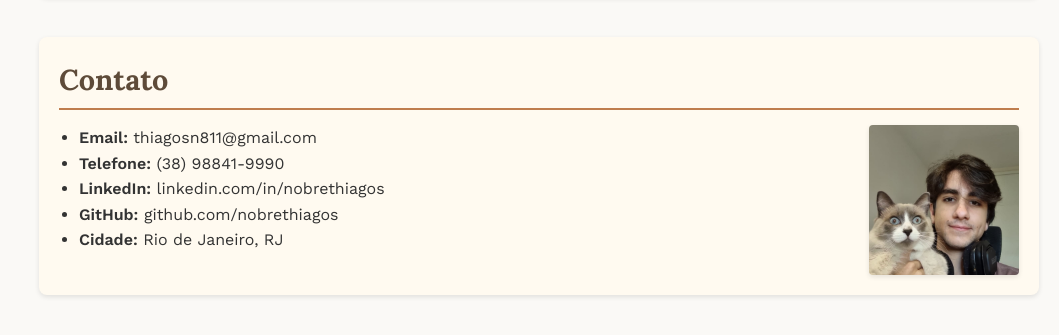
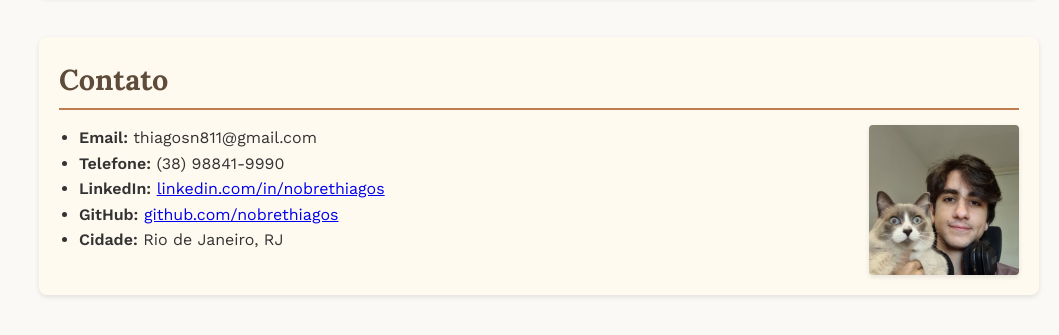
Before and after one commit to nobrethiagos/SiteProfissional, a plain HTML site: page index.html in a window 1280 px wide. Shown: the part 1694-2029 px from the top of the page, without its empty margins (221-1280 px from the left). Drawn offline with nearby package versions, Linux system fonts and the light colour scheme.

Commit message:
Add: links clicáveis nos contatos

```diff
--- a/index.html
+++ b/index.html
@@ -106,8 +106,16 @@
           <ul>
             <li><strong>Email:</strong> thiagosn811@gmail.com</li>
             <li><strong>Telefone:</strong> (38) 98841-9990</li>
-            <li><strong>LinkedIn:</strong> linkedin.com/in/nobrethiagos</li>
-            <li><strong>GitHub:</strong> github.com/nobrethiagos</li>
+            <li><strong>LinkedIn:</strong>
+              <a href="https://www.linkedin.com/in/nobrethiagos" target="_blank">
+                linkedin.com/in/nobrethiagos
+              </a>
+            </li>
+            <li><strong>GitHub:</strong>
+              <a href="https://github.com/nobrethiagos" target="_blank">
+                github.com/nobrethiagos
+              </a>
+            </li>
             <li><strong>Cidade:</strong> Rio de Janeiro, RJ</li>
           </ul>
         </div>
```
